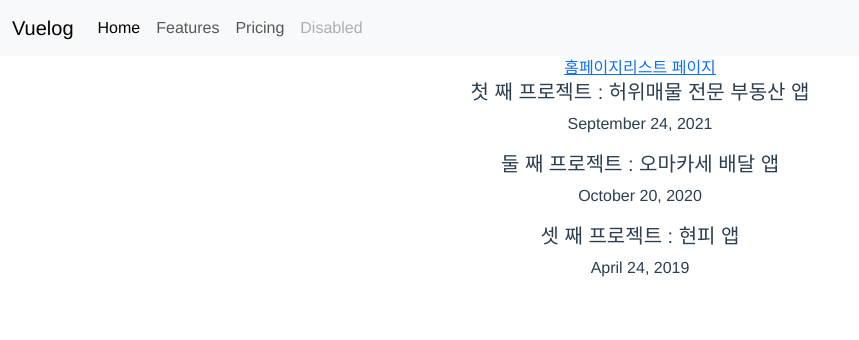
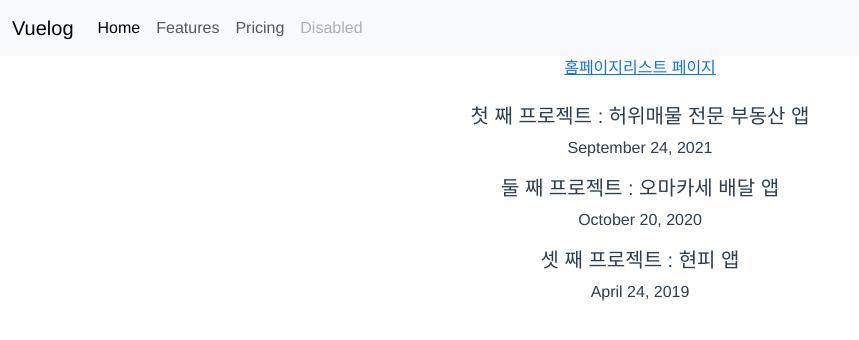
Before and after one commit to soheeyeo/Vue_Practice_02, a Vue app: page /list in a window 1280 px wide. Shown: the top 340 px of the page, without its empty margins (0-859 px from the left). Built offline with nearby package versions, Linux system fonts and the light colour scheme.

Commit message:
URL param01

```diff
--- a/src/App.vue
+++ b/src/App.vue
@@ -28,7 +28,9 @@
     <router-link to="/">홈페이지</router-link>
     <router-link to="/list">리스트 페이지</router-link>
 
+    <div class="mt-4">
     <router-view :블로그글="블로그글"></router-view>
+    </div>
 
     <!-- <List :블로그글="블로그글" /> -->
 
```
